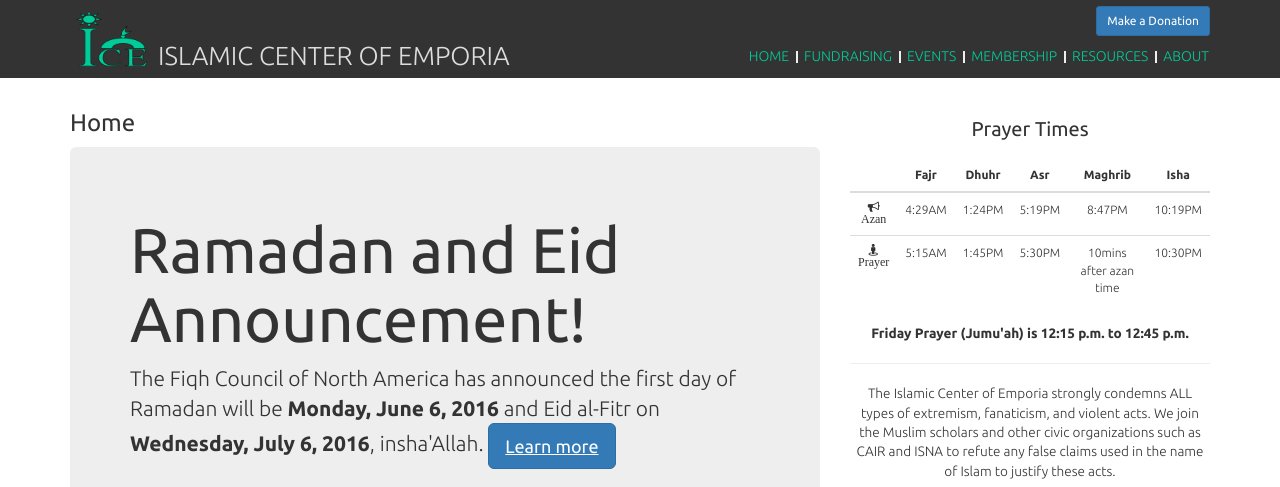
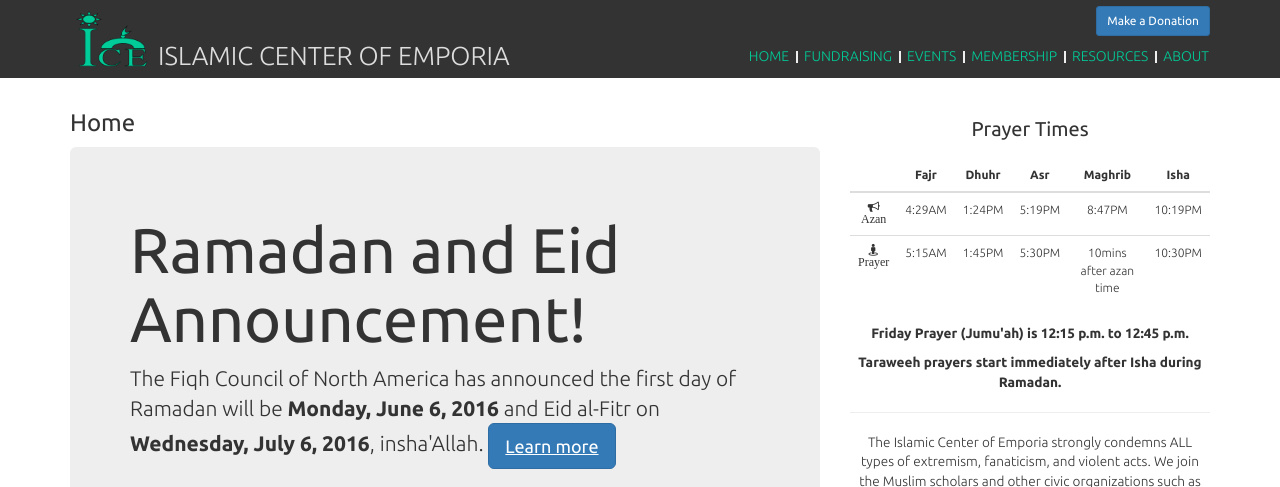
Before and after one commit to fourfridays/fourfridays.github.io, a Jekyll site: the page built from 1-index.html, in a window 1280 px wide, cut to the strip 0-487 px from the top of the page. Built offline with Jekyll 4.4.1, drawn with Linux system fonts in a browser that asks for light colours; nearby versions of some CDN libraries.

Commit message:
taraweeh prayers

```diff
--- a/_layouts/page.html
+++ b/_layouts/page.html
@@ -42,7 +42,7 @@ layout: default
     </tbody>
   </table>
   <p class="text-center small"><strong>Friday Prayer (Jumu'ah) is 12:15 p.m. to 12:45 p.m.</strong></p>
-  <!--<p class="text-center small"><strong>Second Friday Prayer (Second Jumu'ah) is 2:00 p.m. to 2:30 p.m.</strong></p>-->
+  <p class="text-center small"><strong>Taraweeh prayers start immediately after Isha during Ramadan.</strong></p>
 
   <hr/>
 
```
